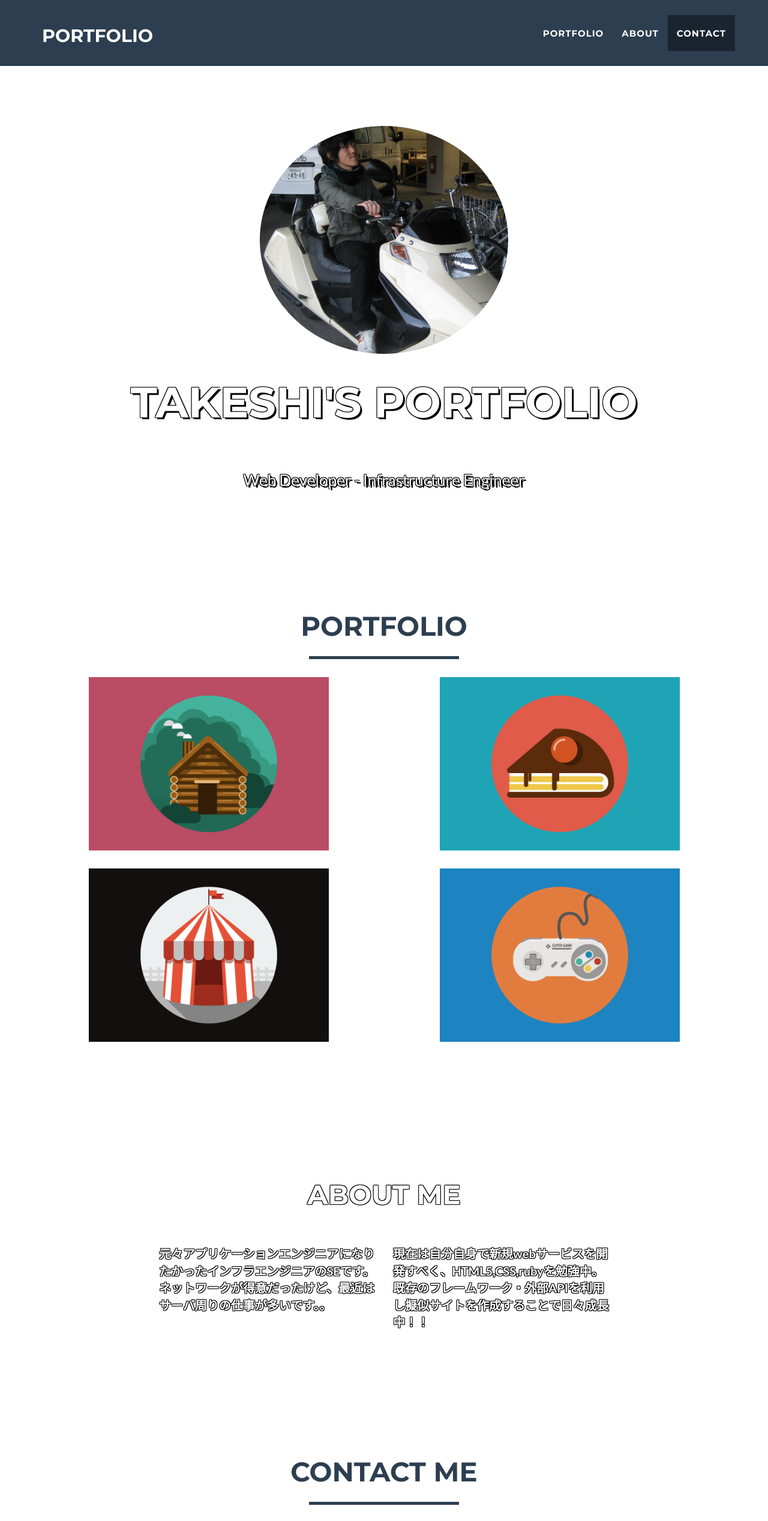
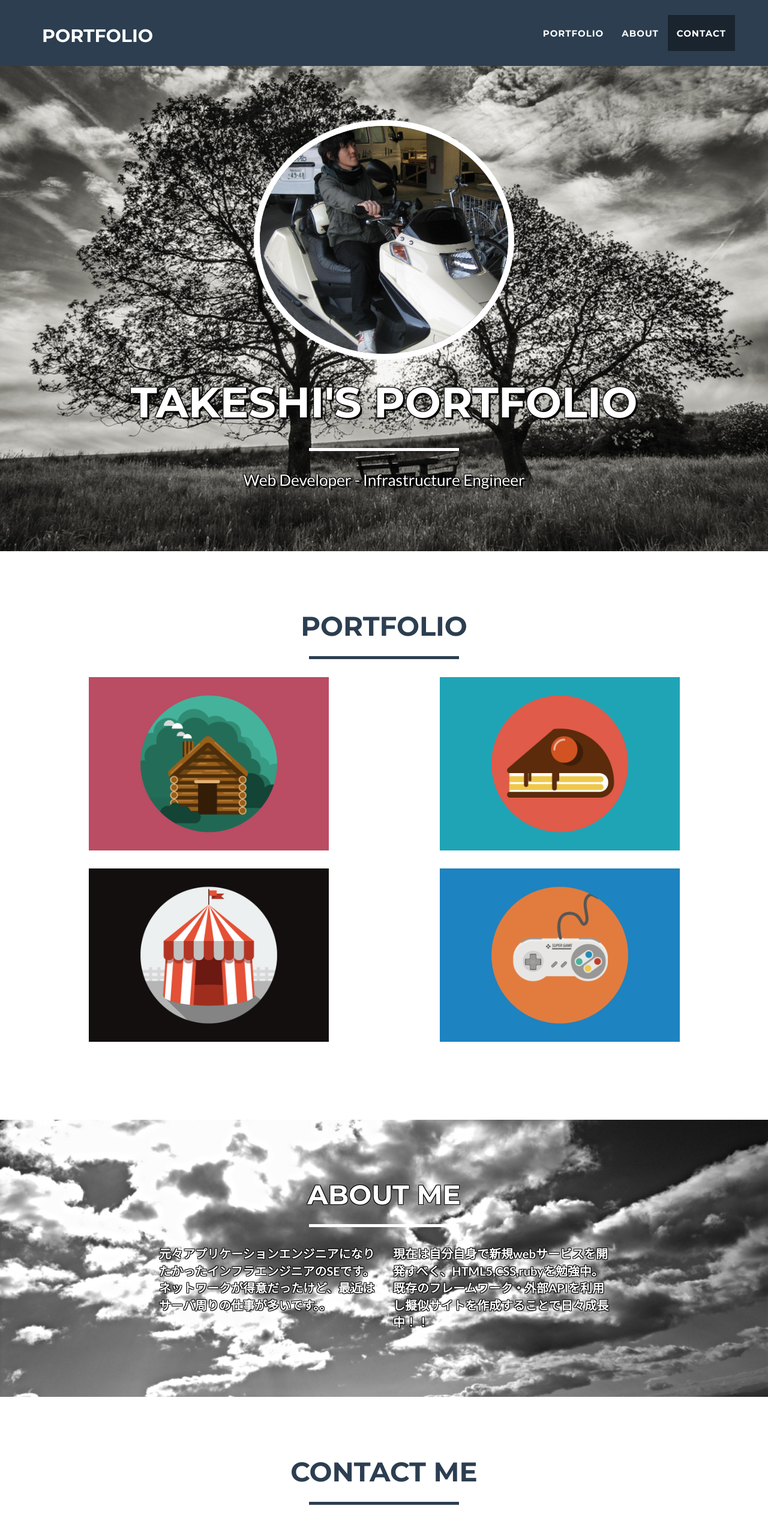
Before and after one commit to matsukenta/matsukenta.github.io, a plain HTML site: page index.html in a window 1280 px wide. Shown: the top 2536 px of the page at 60% size. Drawn offline with nearby package versions, Linux system fonts and the light colour scheme.

Commit message:
css img_url_update

```diff
--- a/css/freelancer.css
+++ b/css/freelancer.css
@@ -84,7 +84,7 @@ header {
     text-shadow: black 3px 3px 0px, black -1px 1px 0px, black 1px -1px 0px, black -1px -1px 0px;
     color: #fff;
     /*background: #18bc9c;*/
-    background-image: url("/startbootstrap-freelancer-1.0.3/img/monokuro2.jpg");
+    background-image: url("../img/monokuro2.jpg");
     background-position: center center;
     background-size: cover;
     background-repeat: no-repeat;
@@ -192,7 +192,7 @@ section.success {
     text-shadow: black 1px 1px 0px, black -1px 1px 0px, black 1px -1px 0px, black -1px -1px 0px;
     color: #fff;
     /*background: #18bc9c;*/
-    background-image: url("/startbootstrap-freelancer-1.0.3/img/monokuro3.jpg");
+    background-image: url("../img/monokuro3.jpg");
     background-position: center center;
     background-size: cover;
     background-repeat: no-repeat;
```
